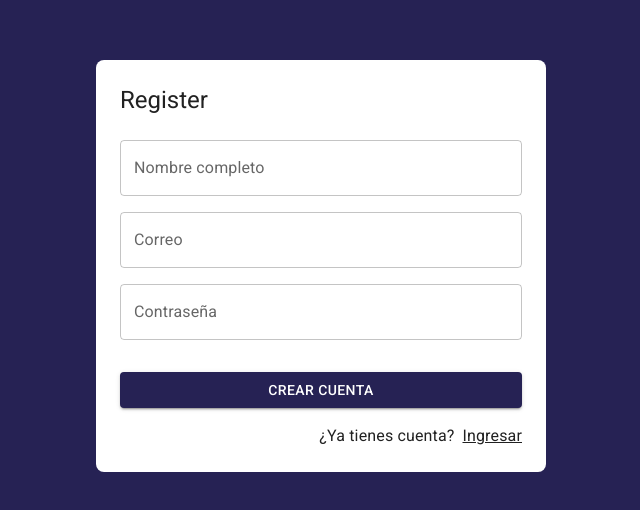
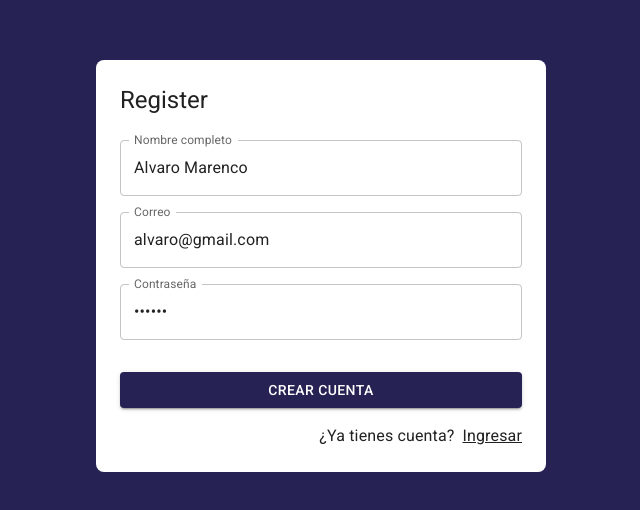
Before and after one commit to Marenco81/journal-app, a React (Vite) app: page /auth/register in a window 1280 px wide. Shown: the part 134-644 px from the top of the page, without its empty margins (319-959 px from the left). Built offline with nearby package versions, Linux system fonts and the light colour scheme.

Commit message:
Formulario de Registro de Usuarios

```diff
--- a/src/auth/pages/RegisterPage.jsx
+++ b/src/auth/pages/RegisterPage.jsx
@@ -1,13 +1,27 @@
 import {Link as RouterLink } from "react-router-dom"
 import { Button, Grid, Link, TextField, Typography} from "@mui/material"
 import { AuthLayout } from "../layout/AuthLayout"
+import { useForm } from "../../hooks";
 
+const formData = {
+  email: 'alvaro@gmail.com',
+  password: '123456',
+  displayName: 'Alvaro Marenco'
+
+}
 
 export const RegisterPage = () => {
+
+  const { displayName, email, password, onInputChange, formState} = useForm(formData);
+
+  const onSubmit = (event) => {
+    event.preventDefault( )
+    console.log(formState);
+  }
   return (
     <AuthLayout title="Register">
 
-        <form action="">
+        <form onSubmit={onSubmit}>
 
           <Grid container>
 
@@ -17,6 +31,9 @@
                 type="text"
                 placeholder="Nombre completo"
                 fullWidth
+                name="displayName"
+                value={displayName}
+                onChange={onInputChange}
               >
               </TextField>
             </Grid>
@@ -27,6 +44,9 @@
                 type="email"
                 placeholder="example@gmail.com"
                 fullWidth
+                name="email"
+                value={email}
+                onChange={onInputChange}
               >
               </TextField>
             </Grid>
@@ -37,13 +57,19 @@
                 type="password"
                 placeholder="Contraseña"
                 fullWidth
+                name="password"
+                value={password}
+                onChange={onInputChange}
               >
               </TextField>
             </Grid>
 
             <Grid container spacing={2} sx={{mt:2}}>
               <Grid item xs={12}>
-                <Button variant="contained" fullWidth>
+                <Button
+                  type="submit"
+                  variant="contained"
+                  fullWidth>
                   Crear cuenta
                 </Button>
               </Grid>
```
